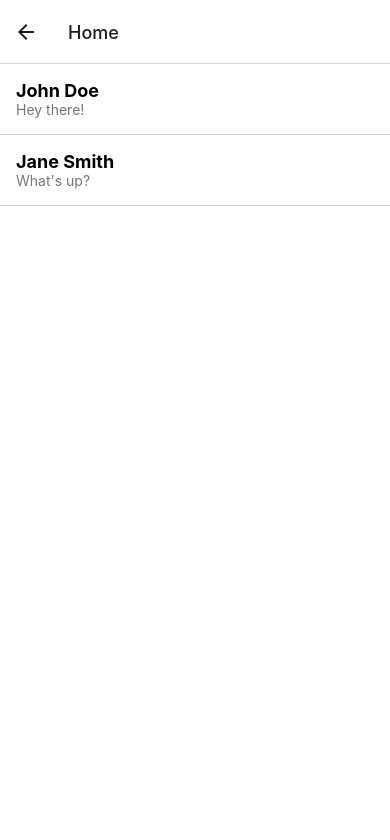
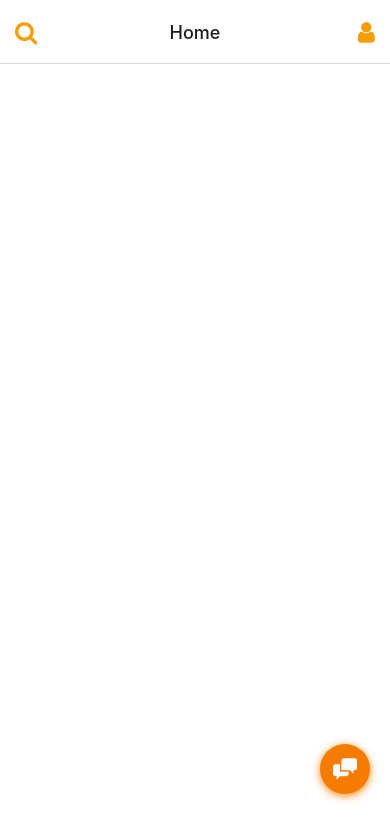
Before and after one commit to Drewe4401/ChatApp, a React Native app: screen /Home in a window 390 px wide. Shown: the top 840 px of the page. Built offline with nearby package versions, Linux system fonts and the light colour scheme.

Commit message:
Register Complete

```diff
--- a/App.tsx
+++ b/App.tsx
@@ -17,8 +17,8 @@ const App = () => {
         <Stack.Navigator>
           <Stack.Screen name="Login" options={{headerShown: false}}  component={Login} />
           <Stack.Screen name="Register" component={Register} />
-          <Stack.Screen name="Home" component={Home} />
-          <Stack.Screen name="Profile" options={{headerShown: false}} component={Profile} />
+          <Stack.Screen name="Home" options={{headerTitleAlign: 'center'}} component={Home} />
+          <Stack.Screen name="Profile" component={Profile} />
         </Stack.Navigator>
       </NavigationContainer>
     </SafeAreaView>
--- a/app.json
+++ b/app.config.js
@@ -1,4 +1,6 @@
-{
+import 'dotenv/config';
+
+export default {
   "expo": {
     "name": "ChatApp",
     "slug": "ChatApp",
@@ -25,6 +27,14 @@
     },
     "web": {
       "favicon": "./assets/favicon.png"
+    },
+    extra: {
+      apiKey: process.env.API_KEY,
+      authDomain: process.env.AUTH_DOMAIN,
+      projectId: process.env.PROJECT_ID,
+      storageBucket: process.env.STORAGE_BUCKET,
+      messagingSenderId: process.env.MESSAGING_SENDER_ID,
+      appId: process.env.APP_ID
     }
   }
 }
--- /dev/null
+++ b/colors.js
@@ -0,0 +1,7 @@
+export default {
+    primary: '#f57c00',
+    gray: '#C5C5C7',
+    mediumGray: '#F6F7FB',
+    lightGray: '#FAFAFA',
+    logocolor: '#f59e0b'
+};
--- /dev/null
+++ b/config/firebase.js
@@ -0,0 +1,26 @@
+// Import the functions you need from the SDKs you need
+import firebase from 'firebase/compat/app';
+import { initializeApp } from "firebase/app";
+import { getAuth } from "firebase/auth";
+import 'firebase/compat/firestore';
+import { getFirestore } from "firebase/firestore";
+import Constants from 'expo-constants';
+// TODO: Add SDKs for Firebase products that you want to use
+// https://firebase.google.com/docs/web/setup#available-libraries
+
+// Your web app's Firebase configuration
+// For Firebase JS SDK v7.20.0 and later, measurementId is optional
+const firebaseConfig = {
+  apiKey: Constants.manifest.extra.apiKey,
+  authDomain: Constants.manifest.extra.authDomain,
+  projectId: Constants.manifest.extra.projectId,
+  storageBucket: Constants.manifest.extra.storageBucket,
+  messagingSenderId: Constants.manifest.extra.messagingSenderId,
+  appId: Constants.manifest.extra.appId,
+};
+
+// Initialize Firebase
+firebase.initializeApp(firebaseConfig);
+export const auth = getAuth();
+export const database = getFirestore();
+export { firebase };
--- a/package.json
+++ b/package.json
@@ -13,6 +13,7 @@
     "@react-navigation/native": "^6.1.6",
     "@react-navigation/stack": "^6.3.16",
     "AsyncStorage": "^0.1.5",
+    "dotenv": "^16.0.3",
     "expo": "~48.0.9",
     "expo-status-bar": "~1.4.4",
     "firebase": "^9.19.1",
@@ -20,6 +21,7 @@
     "react-firebase-hooks": "^5.1.1",
     "react-native": "0.71.4",
     "react-native-gesture-handler": "^2.9.0",
+    "react-native-gifted-chat": "^2.0.1",
     "react-native-safe-area-context": "^4.5.0",
     "twrnc": "^3.6.0"
   },
--- a/views/Home.tsx
+++ b/views/Home.tsx
@@ -1,55 +1,74 @@
-import React from 'react';
-import { View, Text, StyleSheet, FlatList } from 'react-native';
+import React, { useEffect } from "react";
+import { View, TouchableOpacity, Text, Image, StyleSheet } from "react-native";
+import { useNavigation } from "@react-navigation/native";
+import { FontAwesome } from '@expo/vector-icons';
+import colors from '../colors';
+import { Entypo } from '@expo/vector-icons';
 
-interface Chat {
-  id: string;
-  name: string;
-  lastMessage: string;
+interface LoginScreenProps {
+  navigation: any;
 }
 
-const chats: Chat[] = [
-  { id: '1', name: 'John Doe', lastMessage: 'Hey there!' },
-  { id: '2', name: 'Jane Smith', lastMessage: 'What\'s up?' },
-  // Add more chat data here
-];
+const Home: React.FC<LoginScreenProps> = (props) => {
 
-const Home: React.FC = () => {
-  const renderItem = ({ item }: { item: Chat }) => (
-    <View style={styles.chatItem}>
-      <Text style={styles.chatName}>{item.name}</Text>
-      <Text style={styles.chatLastMessage}>{item.lastMessage}</Text>
-    </View>
-  );
+    const navigation = useNavigation();
+
+    const handleProfile = () => {
+      // Perform login logic (e.g., call an API or validate user credentials)
+      props.navigation.navigate("Profile");
+    };
+
+
+
+    useEffect(() => {
+        props.navigation.setOptions({
+            headerLeft: () => (
+                <FontAwesome name="search" size={24} color={colors.logocolor} style={{marginLeft: 15}}/>
+            ),
+            headerRight: () => (
+              <TouchableOpacity onPress={handleProfile}>
+                <FontAwesome name='user' size={24} color={colors.logocolor} style={{marginRight: 15}}/>
+              </TouchableOpacity>
+            ),
+        });
+    }, [navigation]);
 
     return (
         <View style={styles.container}>
-      <FlatList
-        data={chats}
-        renderItem={renderItem}
-        keyExtractor={(item) => item.id}
-      />
+            <TouchableOpacity
+                onPress={() => props.navigation.navigate("Chat")}
+                style={styles.chatButton}
+            >
+                <Entypo name="chat" size={24} color={colors.lightGray} />
+            </TouchableOpacity>
         </View>
     );
     };
 
+    export default Home;
+
     const styles = StyleSheet.create({
         container: {
             flex: 1,
-    backgroundColor: '#fff',
+            justifyContent: 'flex-end',
+            alignItems: 'flex-end',
+            backgroundColor: "#fff",
         },
-  chatItem: {
-    borderBottomWidth: 1,
-    borderColor: '#ccc',
-    padding: 16,
+        chatButton: {
+            backgroundColor: colors.primary,
+            height: 50,
+            width: 50,
+            borderRadius: 25,
+            alignItems: 'center',
+            justifyContent: 'center',
+            shadowColor: colors.primary,
+            shadowOffset: {
+                width: 0,
+                height: 2,
             },
-  chatName: {
-    fontSize: 18,
-    fontWeight: 'bold',
-  },
-  chatLastMessage: {
-    fontSize: 14,
-    color: '#777',
-  },
+            shadowOpacity: .9,
+            shadowRadius: 8,
+            marginRight: 20,
+            marginBottom: 50,
+        }
     });
-
-export default Home;
--- a/views/Login.tsx
+++ b/views/Login.tsx
@@ -32,7 +32,7 @@ const Login: React.FC<LoginScreenProps> = (props) => {
     const checkLoginStatus = async () => {
       const token = await AsyncStorage.getItem('authToken');
       if (token) {
-        props.navigation.navigate("Homenavigator", {screen: 'Home'});
+        props.navigation.navigate({screen: 'Home'});
       }
     };
     checkLoginStatus();
--- a/views/Register.tsx
+++ b/views/Register.tsx
@@ -9,6 +9,10 @@ import {
   ScrollView,
   Alert,
 } from 'react-native';
+import { auth, database } from "../config/firebase";
+import { createUserWithEmailAndPassword } from "firebase/auth";
+import { firebase } from '../config/firebase';
+import AsyncStorage from '@react-native-async-storage/async-storage';
 
 interface HomeProps {
   navigation: any;
@@ -17,21 +21,32 @@ interface HomeProps {
 const Register: React.FC<HomeProps> = (props) => {
 
   const [Email, setEmail] = useState('');
-  const [FnameConfirm, setFnameConfirm] = useState('');
-  const [Companyname, setCompanyname] = useState('');
-  const [CompanyID, setCompanyID] = useState('');
+  const [Username, setUsername] = useState('');
   const [password, setPassword] = useState('');
   const [confirmPassword, setConfirmPassword] = useState('');
-  const [selected, setSelected] = useState("");
-  const [showInputEM, setShowInputEM] = useState(false);
-  const [showInputCO, setShowInputCO] = useState(false);
-
-  const data = [
-    {key:'2', value:'Owner'},
-]
 
   const handleRegister = () => {
-        props.navigation.navigate({screen: 'Home'});
+
+    const todoRef = firebase.firestore().collection('users').doc(Email);
+
+    if(password !== confirmPassword){
+      console.log("Passwords do not match");
+      return;
+    }
+
+    createUserWithEmailAndPassword(auth, Email, password)
+      .then(async (credentials) => {
+        const token = await credentials.user.getIdToken();
+        const User_data = {
+          User_ID: credentials.user.uid,
+          Username: Username,
+          Email_Address: Email
+        };
+        todoRef
+          .set(User_data).then(() => {console.log("Register Complete"); AsyncStorage.setItem('authToken', token); props.navigation.navigate('Home');})
+          .catch((err) => Alert.alert("Register Error", err.message));
+      })
+      .catch((err) => Alert.alert("Register Error", err.message));
   };
 
   return (
@@ -47,9 +62,9 @@ const Register: React.FC<HomeProps> = (props) => {
         />
          <TextInput
           style={styles.input}
-          onChangeText={setFnameConfirm}
-          value={FnameConfirm}
-          placeholder="Enter Full Name"
+          onChangeText={setUsername}
+          value={Username}
+          placeholder="Enter Username"
           autoCapitalize="none"
         />
         <TextInput
```
Also changed, not shown: 2 other files (tests, documents, lock files or other folders). Lines whose indentation alone changed are shown as unchanged.
